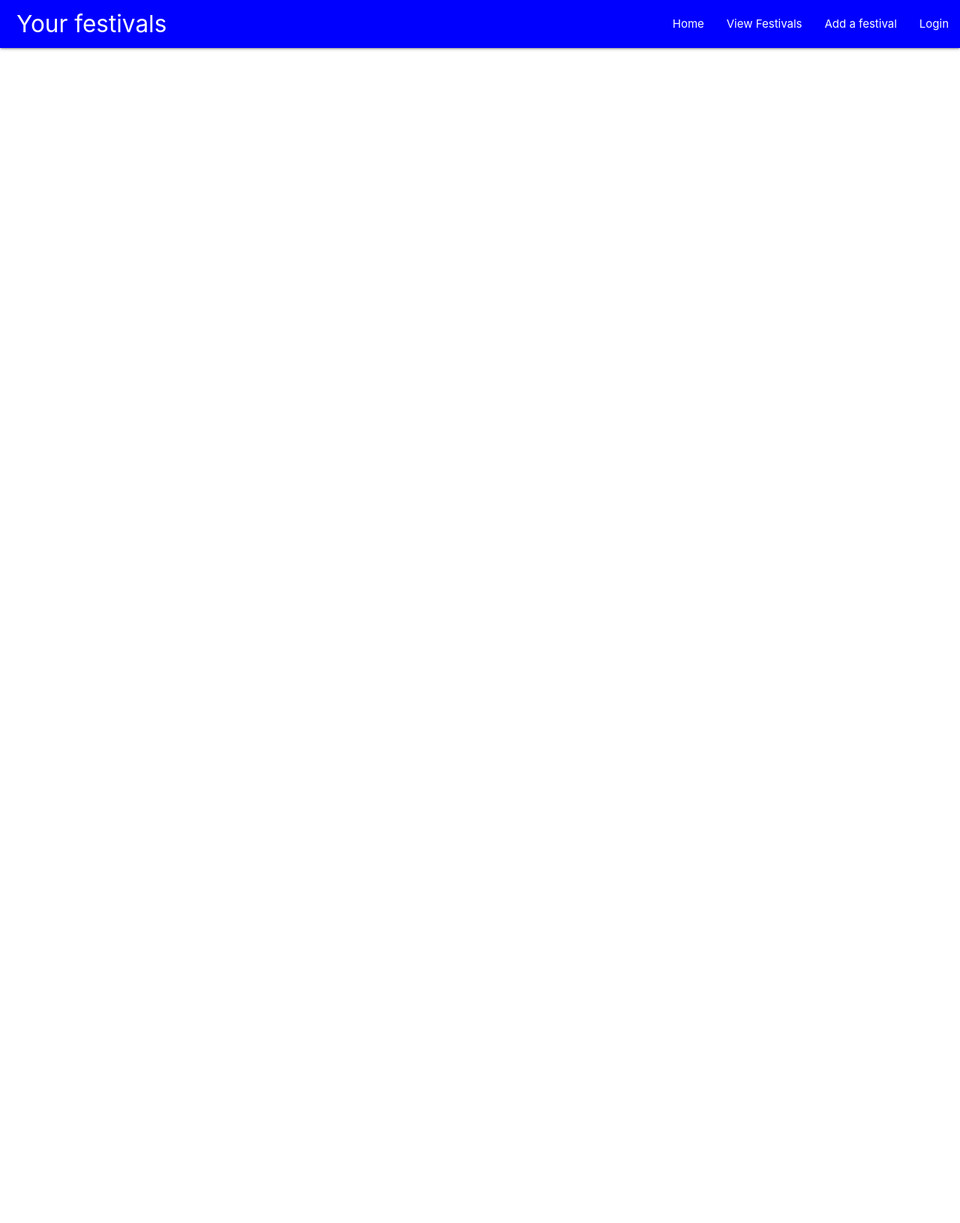
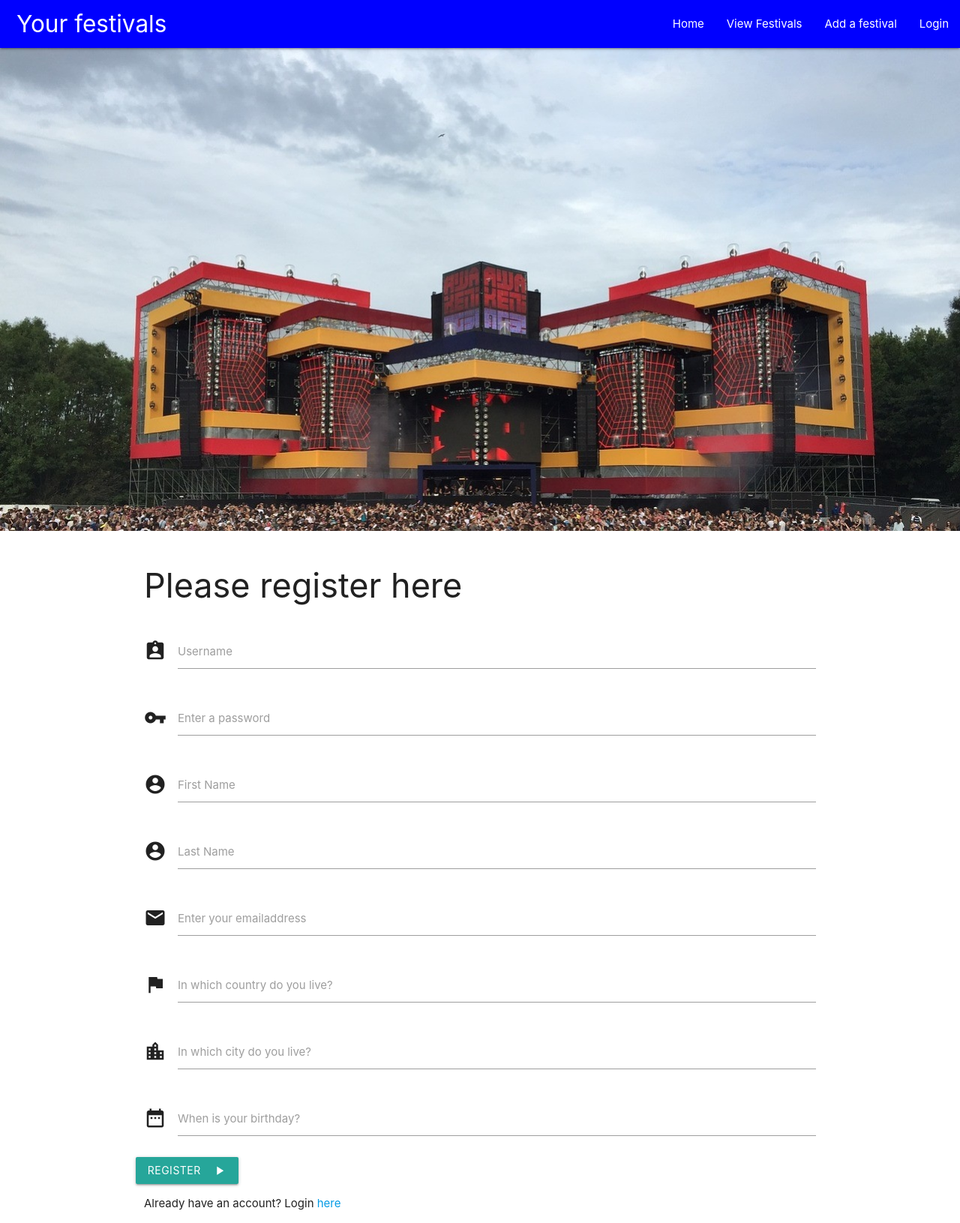
Before and after one commit to jvegter77/milestone-3-edm, a Flask app: page /register in a window 1280 px wide. Shown: the whole page at 75% size. Before the commit the page ends 67 px from the top, so only its background shows below. Run offline with Flask 2, Linux system fonts and the light colour scheme; some libraries are stand-ins or nearby versions.

Commit message:
modified pages related to user login and user registration. authentication not working

```diff
--- a/app.py
+++ b/app.py
@@ -2,8 +2,6 @@ import os
 from flask import Flask, flash, render_template, redirect, request, url_for, session, abort, request
 from flask_pymongo import PyMongo
 from bson.objectid import ObjectId
-from werkzeug.utils import secure_filename
-from werkzeug.security import check_password_hash
 
 app = Flask(__name__)
 
@@ -36,7 +34,7 @@ def edit_festival(festival_id):
     the_festival = mongo.db.festivals.find_one({'_id': ObjectId(festival_id)})
     return render_template('editfestival.html', festival=the_festival)
 
-@app.route('/update_festival/<festival_id>', methods=["POST"])
+@app.route('/update_festival/<festival_id>', methods=['POST'])
 def update_festival(festival_id):
     festivals = mongo.db.festivals
     festivals.update( {'_id': ObjectId(festival_id)},
@@ -54,15 +52,21 @@ def update_festival(festival_id):
 
 @app.route('/login')
 def login():
-    if 'username' in session:
-        return 'You are logged in as' + session['username']
-
     return render_template('login.html')
 
 @app.route('/register')
 def register():
     return render_template('register.html')
 
+@app.route('/get_member')
+def get_member():
+    return render_template('memberpage.html', members=mongo.db.members.find())
+
+@app.route('/add_member', methods=['POST'])
+def add_member():
+    members = mongo.db.members
+    members.insert_one(request.form.to_dict())
+    return redirect(url_for('get_member'))
 
 if __name__ == '__main__':
     app.run(host=os.environ.get('IP'),
--- a/requirements.txt
+++ b/requirements.txt
@@ -1,5 +1,6 @@
 Click==7.0
 Flask==1.0.2
+Flask-Bcrypt==0.7.1
 Flask-Login==0.4.1
 Jinja2==2.10
 MarkupSafe==1.1.1
--- a/templates/addfestival.html
+++ b/templates/addfestival.html
@@ -67,8 +67,7 @@
             </div>
         </div>
         <div class="row">
-         <button class="btn waves-effect waves-light" type="submit" name="action">Add
-            <i class="material-icons right">send</i>
+         <button class="btn waves-effect waves-light" type="submit" name="action">Add<i class="material-icons right">send</i>
             </button>
         </div>
     </form>
--- a/templates/login.html
+++ b/templates/login.html
@@ -7,7 +7,7 @@
 <div class="container">
     <h1>Please login to your account</h1>
 </div>
-<div class="container LoginManager">
+<div class="container">
     <form class="loginform" action="" method="post">
     <div class="row col s6 m6 l6 xl6">
         <input type="text" placeholder="Username" name="username" value="{{ request.form.username }}">
--- a/templates/register.html
+++ b/templates/register.html
@@ -1,5 +1,79 @@
 {% extends 'base.html' %}
 {% block content%}
 
+<div class="row" id="profilebanner">
+    <img src="static/images/profile-festival-image.jpeg">
+</div>
+<div class="container">
+    <h1>Please register here</h1>
+</div>
+<div class="container">
+    <form action="{{ url_for('add_member') }}" method="POST" class="col s12">
+        <div class="row">
+            <div class="input-field col s12">
+                <i class="material-icons prefix">assignment_ind</i>
+                <input id="username" name="username" type="text" class="validate">
+                <label for="username">Username</label>
+            </div>
+        </div>
+        <div class="row">
+            <div class="input-field col s12">
+                <i class="material-icons prefix">vpn_key</i>
+                <input id="password" name="password" type="password" class="validate">
+                <label for="password">Enter a password</label>
+            </div>
+        </div>
+        <div class="row">
+            <div class="input-field col s12">
+                <i class="material-icons prefix">account_circle</i>
+                <input id="firstname" name="firstname" type="text" class="validate">
+                <label for="firstname">First Name</label>
+            </div>
+        </div>
+        <div class="row">
+            <div class="input-field col s12">
+                <i class="material-icons prefix">account_circle</i>
+                <input id="lastname" name="lastname" type="text" class="validate">
+                <label for="lastname">Last Name</label>
+            </div>
+        </div>
+        <div class="row">
+            <div class="input-field col s12">
+                <i class="material-icons prefix">email</i>
+                <input id="email" name="email" type="text" class="validate">
+                <label for="email">Enter your emailaddress</label>
+            </div>
+        </div>
+        <div class="row">
+            <div class="input-field col s12">
+                <i class="material-icons prefix">flag</i>
+                  <input id="country" name="country" type="text" class="validate">
+                  <label for="country">In which country do you live?</label>
+            </div>
+        </div>
+        <div class="row">
+            <div class="input-field col s12">
+                <i class="material-icons prefix">location_city</i>
+                  <input id="city" name="city" type="text" class="validate">
+                  <label for="city">In which city do you live?</label>
+            </div>
+        </div>
+        <div class="row">
+            <div class="input-field col s12">
+                <i class="material-icons prefix">date_range</i>
+                <input id="birthdate" name="birthdate" type="text" class="datepicker">
+                <label for="birthdate">When is your birthday?</label>
+            </div>
+        </div>
+        <div class="row">
+         <button class="btn waves-effect waves-light" type="submit" name="action">Register<i class="material-icons right">play_arrow</i>
+            </button>
+        </div>
+    </form>
+</div>
+
+<div class="container">
+    <p>Already have an account? Login <a href="{{ url_for('login') }}">here</a></p>
+</div>
 
 {% endblock %}
```
Also changed, not shown: templates/memberpage.html (+24 -25 lines).
